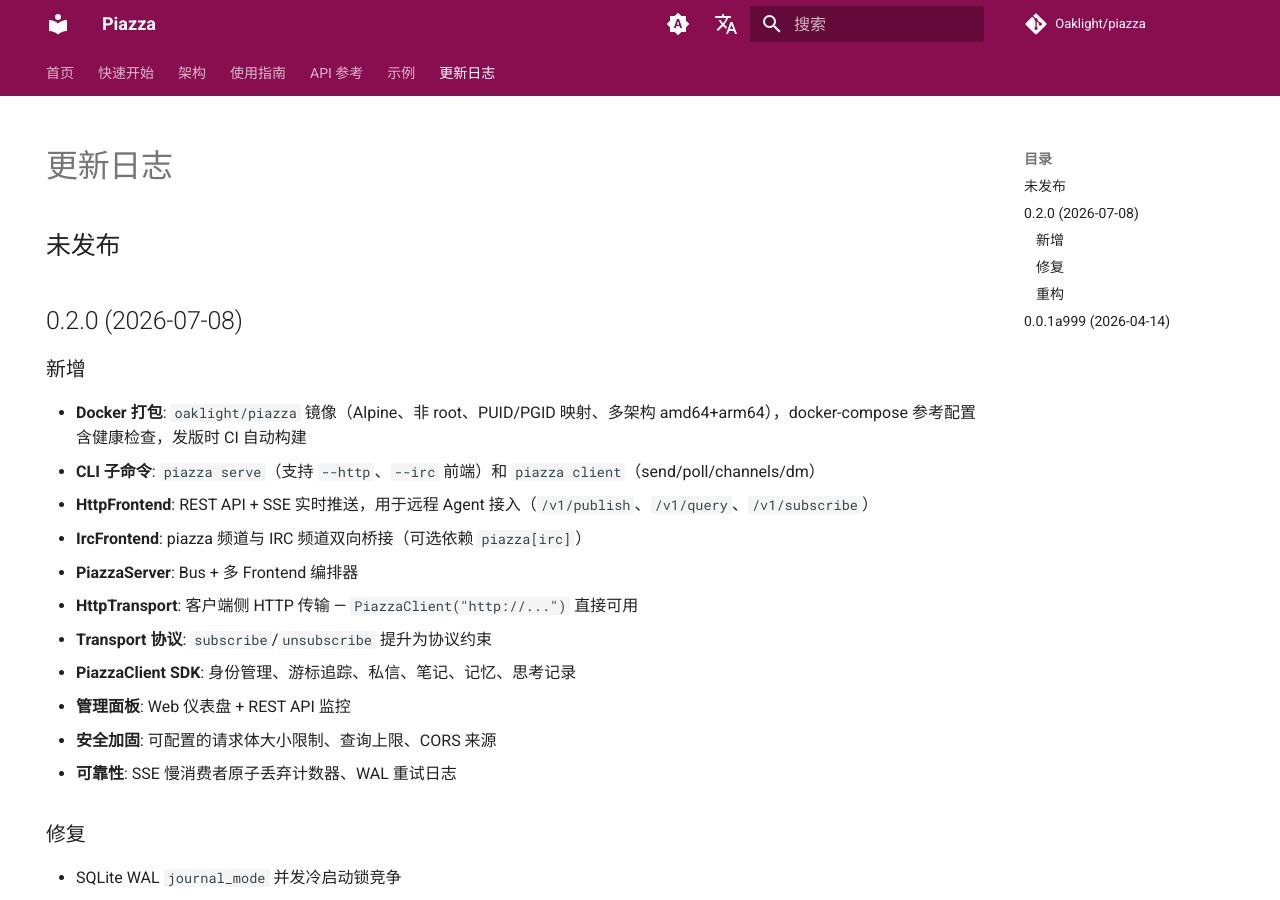
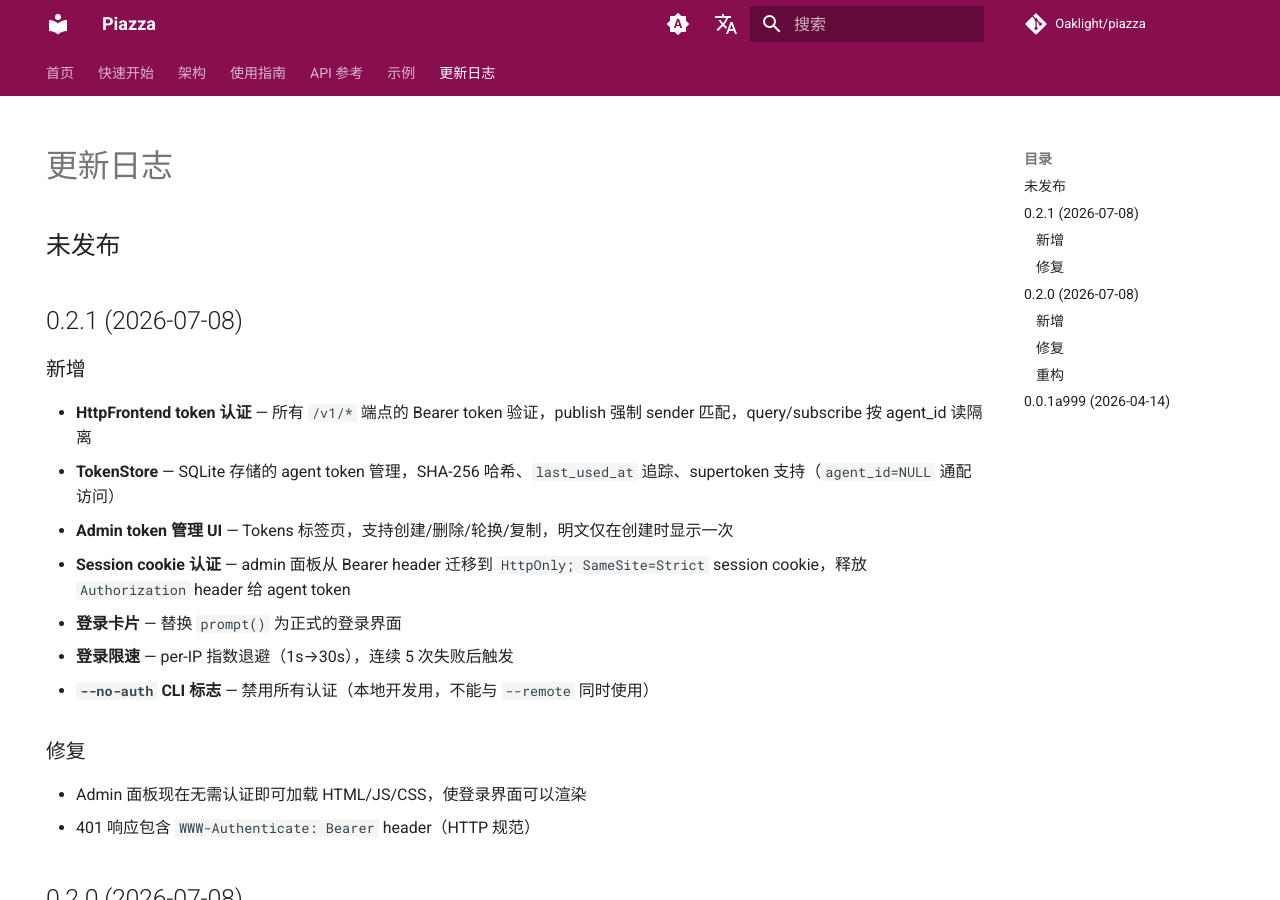
Before and after one commit to Oaklight/piazza, an MkDocs documentation site: the page built from docs/changelog.md, in a window 1280 px wide and 900 px high. Built offline with MkDocs 1.6.1 and Material for MkDocs 9.7.7, drawn with Linux system fonts in a browser that asks for light colours; comment, search, counter and statistics services are not loaded.

Commit message:
changelog: 添加 0.2.1 发版记录

```diff
--- a/docs/changelog.md
+++ b/docs/changelog.md
@@ -5,6 +5,23 @@ hide:
 # 更新日志
 
 ## 未发布
+
+## 0.2.1 (2026-07-08)
+
+### 新增
+
+- **HttpFrontend token 认证** — 所有 `/v1/*` 端点的 Bearer token 验证，publish 强制 sender 匹配，query/subscribe 按 agent_id 读隔离
+- **TokenStore** — SQLite 存储的 agent token 管理，SHA-256 哈希、`last_used_at` 追踪、supertoken 支持（`agent_id=NULL` 通配访问）
+- **Admin token 管理 UI** — Tokens 标签页，支持创建/删除/轮换/复制，明文仅在创建时显示一次
+- **Session cookie 认证** — admin 面板从 Bearer header 迁移到 `HttpOnly; SameSite=Strict` session cookie，释放 `Authorization` header 给 agent token
+- **登录卡片** — 替换 `prompt()` 为正式的登录界面
+- **登录限速** — per-IP 指数退避（1s→30s），连续 5 次失败后触发
+- **`--no-auth` CLI 标志** — 禁用所有认证（本地开发用，不能与 `--remote` 同时使用）
+
+### 修复
+
+- Admin 面板现在无需认证即可加载 HTML/JS/CSS，使登录界面可以渲染
+- 401 响应包含 `WWW-Authenticate: Bearer` header（HTTP 规范）
 
 ## 0.2.0 (2026-07-08)
 
```
